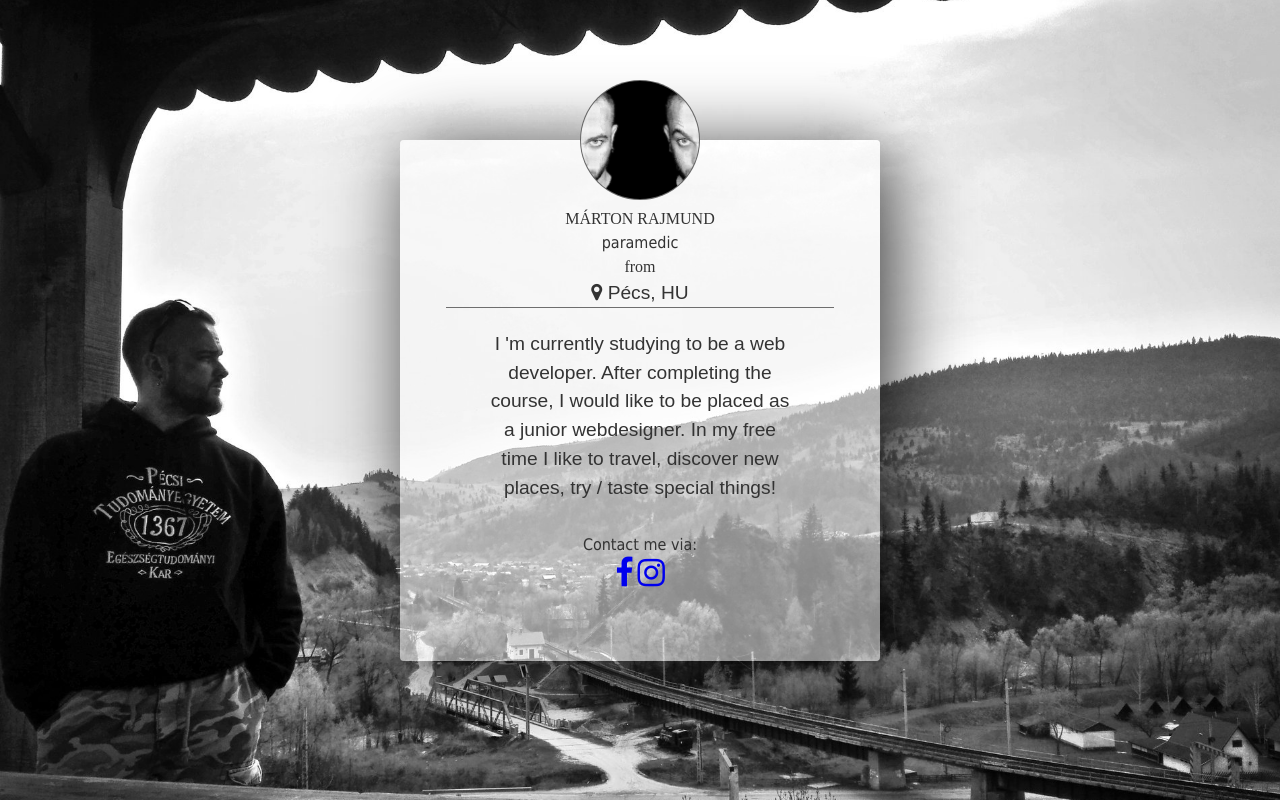
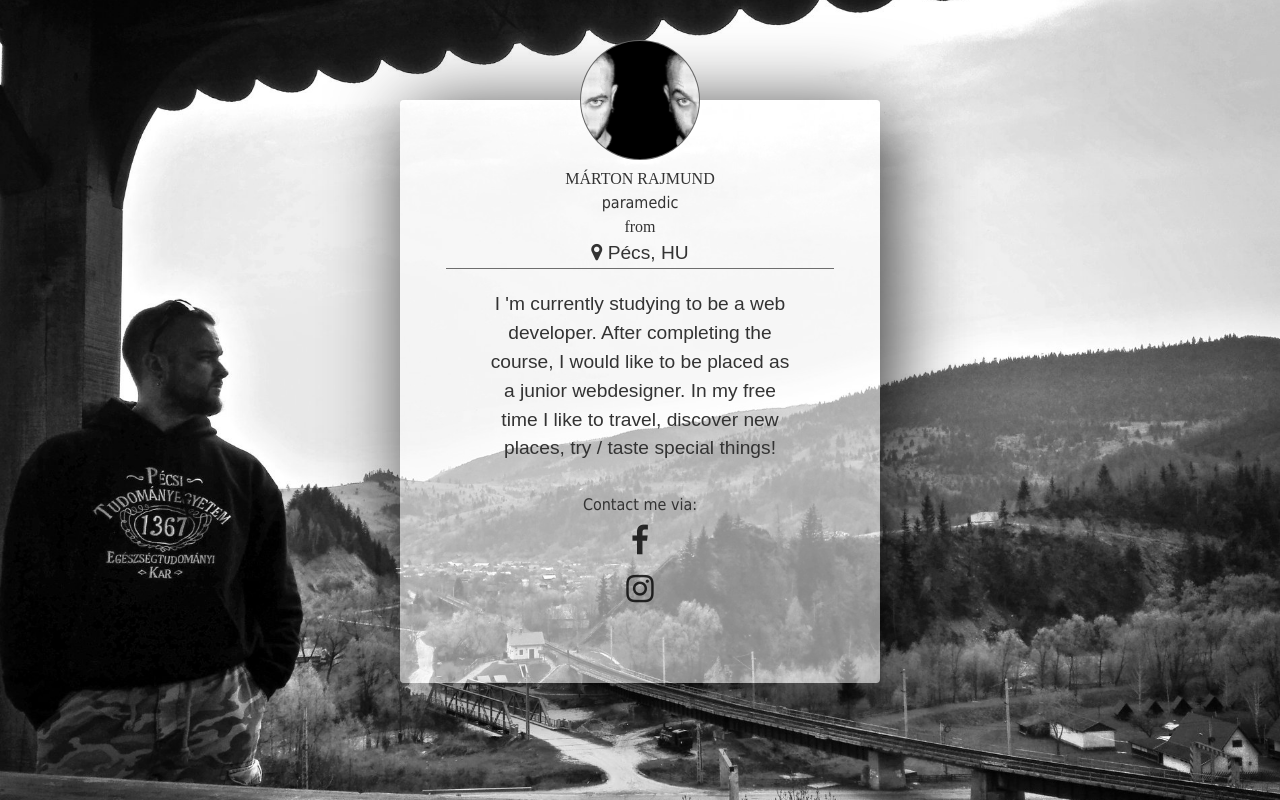
Before and after one commit to Destroy316/nevjegy, a plain HTML site: page index.html in a window 1280 px wide. Drawn offline with Linux system fonts and the light colour scheme.

Commit message:
your-commit-message

```diff
--- a/main.css
+++ b/main.css
@@ -84,6 +84,8 @@ img:hover {
   background-color: hsla(0, 0%, 100%, .5);
   border-radius: 4px;
   box-shadow: hsla(0, 0%, 0%, .8) 10px 10px 80px;
+  position: absolute;
+  top: 100px;
 }
 ul {
   list-style-type: none;
@@ -99,3 +101,15 @@ p {
 h2 {
   font-family: Tahoma;
 }
+
+section i {
+    color: rgb(0,0,0, .8);
+    transform: scale(1);
+    padding: .5rem;
+  }
+
+  section i:hover {
+    transform: scale(2);
+    transition: all 0.5s ease-in-out;
+    color: blue;
+  }
```
Also changed, not shown: index.html (+1 -0 lines).
